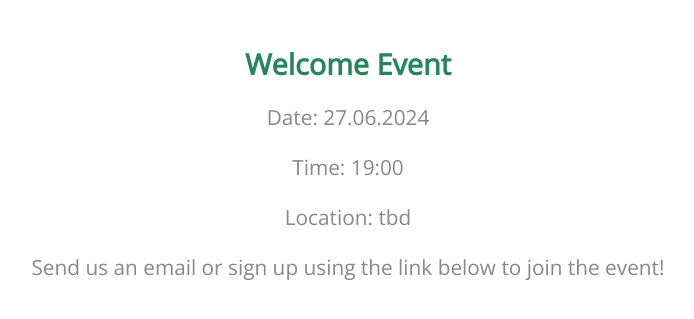
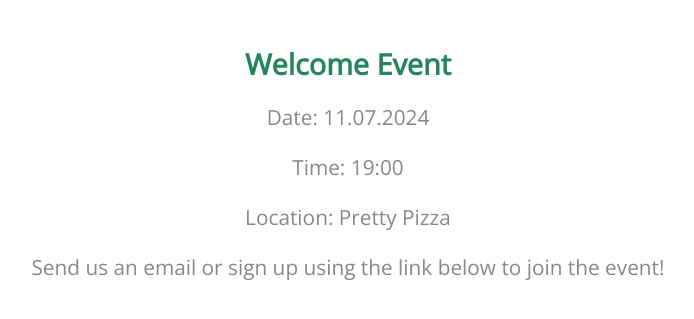
Before and after one commit to municharc/municharc.github.io, a Jekyll site: the page built from index.html, in a window 1280 px wide and 900 px high, scrolled down 1894 px. Shown: the part 157-476 px from the top of the window, without its empty margins (292-986 px from the left). Built offline with Jekyll 4.4.1, drawn with Linux system fonts in a browser that asks for light colours; nearby versions of some CDN libraries.

Commit message:
new welcome event data

```diff
--- a/index.html
+++ b/index.html
@@ -75,9 +75,9 @@ title: Munich Animal Rights Club
 		<a style="color:#26865b;">
 			<h3>Welcome Event</h3>
 		</a>
-		<p>Date: 27.06.2024</p>
+		<p>Date: 11.07.2024</p>
 		<p>Time: 19:00</p>
-		<p>Location: tbd</p>
+		<p>Location: Pretty Pizza</p>
 		<p>Send us an email or sign up using the link below to join the event!</p>
 	</div>
 </div>
```
